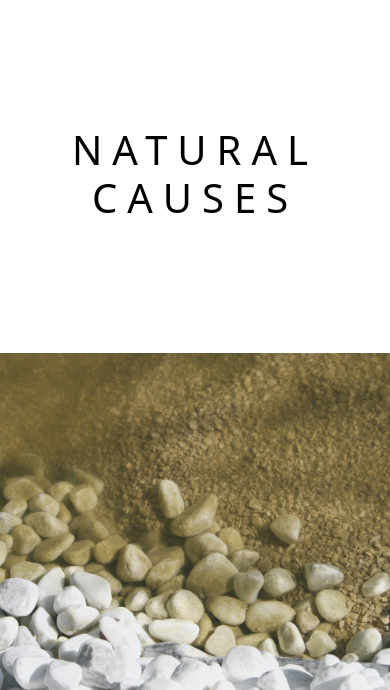
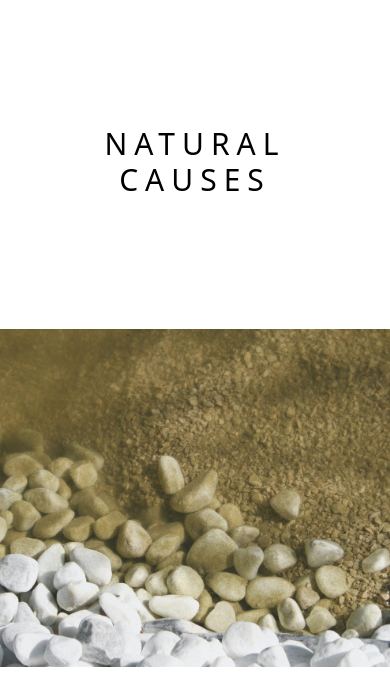
Before and after one commit to alcmene00/day_zero, a PHP site: page /causes.php in a window 390 px wide; the page is wider, and only the part inside the window is pictured. Shown: the part 845-1535 px from the top of that part. Run offline with PHP 8.4, Linux system fonts and the light colour scheme.

Commit message:
Update causes.css

```diff
--- a/causes.css
+++ b/causes.css
@@ -107,3 +107,10 @@ body .main-border {
   margin-left: 5vh;
   letter-spacing: 0.5rem;
 }
+
+@media screen and (max-width: 750px) {
+  .titles-h3{
+    font-size: 300%;
+    letter-spacing: 0.7rem;
+  }
+}
```
